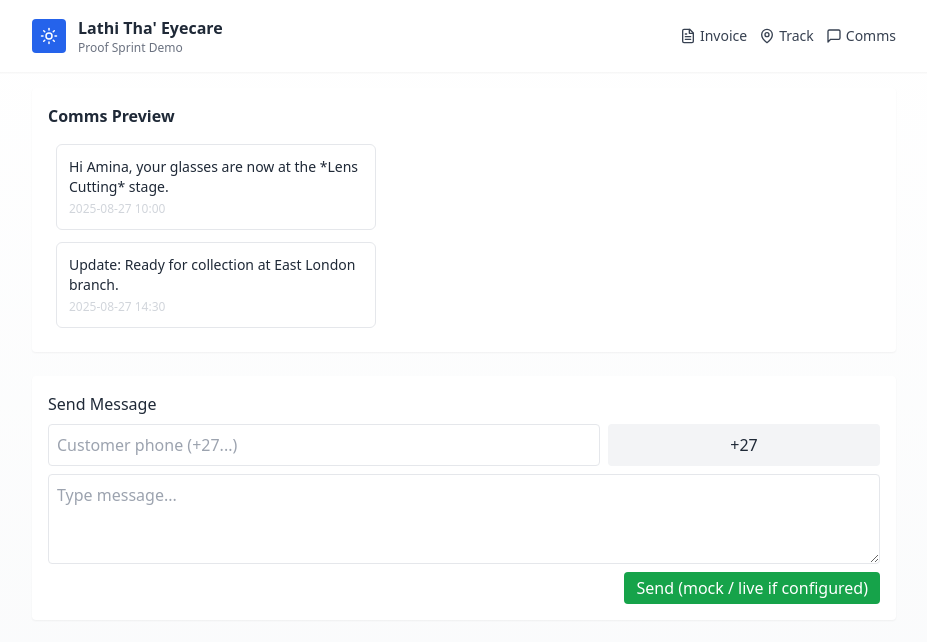
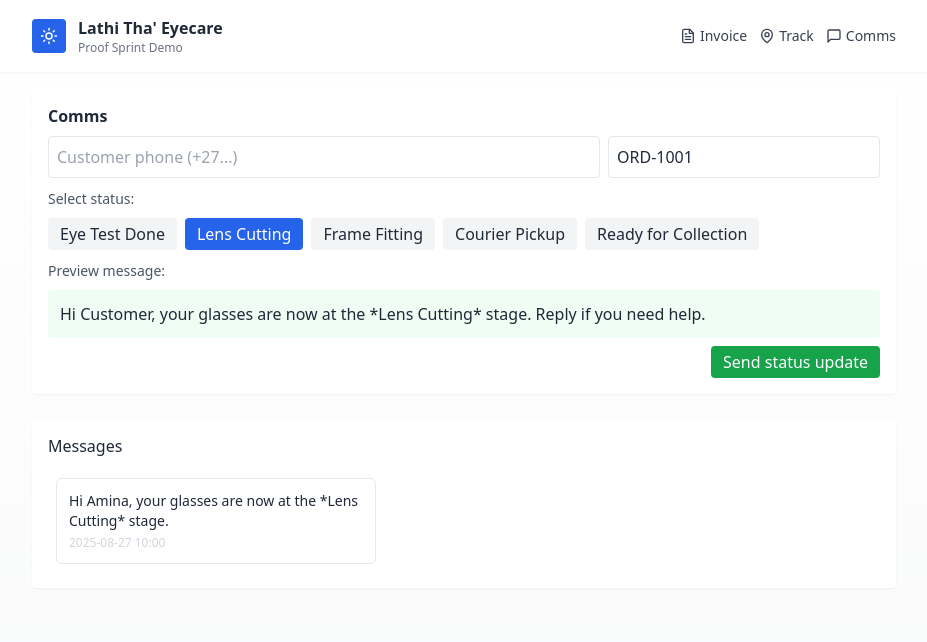
Before and after one commit to dev-thandabantu/lathitha-repo, a React (Vite) app: page /comms in a window 1280 px wide. Shown: the top 642 px of the page, without its empty margins (176-1103 px from the left). Built offline with nearby package versions, Linux system fonts and the light colour scheme.

Commit message:
feat(comms): status-driven templates, toasts, animated outgoing bubbles

```diff
--- /dev/null
+++ b/src/components/Toast.jsx
@@ -0,0 +1,19 @@
+import React, { useEffect } from 'react'
+
+export default function Toast({ message, type = 'info', onClose }){
+  useEffect(()=>{
+    if(!message) return
+    const t = setTimeout(()=> onClose && onClose(), 3000)
+    return ()=> clearTimeout(t)
+  }, [message])
+
+  if(!message) return null
+
+  const bg = type === 'error' ? 'bg-red-600' : type === 'success' ? 'bg-green-600' : 'bg-gray-800'
+
+  return (
+    <div className={`fixed bottom-6 right-6 ${bg} text-white px-4 py-2 rounded shadow`} role="status">
+      {message}
+    </div>
+  )
+}
--- a/src/views/CommsView.jsx
+++ b/src/views/CommsView.jsx
@@ -1,58 +1,98 @@
-import React, { useState } from 'react'
-import { motion } from 'framer-motion'
+import React, { useState, useRef } from 'react'
+import { motion, AnimatePresence } from 'framer-motion'
+import Toast from '../components/Toast'
+
+const statuses = [
+  'Eye Test Done',
+  'Lens Cutting',
+  'Frame Fitting',
+  'Courier Pickup',
+  'Ready for Collection'
+]
+
+function template(status, name='Customer'){
+  return `Hi ${name}, your glasses are now at the *${status}* stage. Reply if you need help.`
+}
 
 export default function CommsView(){
   const [messages, setMessages] = useState([
-    { id:1, text: "Hi Amina, your glasses are now at the *Lens Cutting* stage.", time: '2025-08-27 10:00', outgoing: false },
-    { id:2, text: "Update: Ready for collection at East London branch.", time: '2025-08-27 14:30', outgoing: false }
+    { id:1, text: "Hi Amina, your glasses are now at the *Lens Cutting* stage.", time: '2025-08-27 10:00', outgoing: false }
   ])
-  const [text, setText] = useState('')
   const [to, setTo] = useState('')
+  const [orderId, setOrderId] = useState('ORD-1001')
+  const [selectedStatus, setSelectedStatus] = useState(statuses[1])
+  const [toast, setToast] = useState(null)
   const [sending, setSending] = useState(false)
+  const listRef = useRef(null)
 
-  async function send(){
-    if(!text) return
-    const msg = { id: Date.now(), text, time: new Date().toLocaleString(), outgoing: true }
+  function pushMessage(text, outgoing=true){
+    const msg = { id: Date.now(), text, time: new Date().toLocaleString(), outgoing }
     setMessages(prev=>[...prev, msg])
-    setText('')
-    // try live send if server configured
+    // scroll to bottom on new message
+    setTimeout(()=>{
+      if(listRef.current) listRef.current.scrollTop = listRef.current.scrollHeight
+    }, 60)
+  }
+
+  async function sendStatus(){
+    const name = 'Customer' // could be looked up from order
+    const body = template(selectedStatus, name)
+    setToast('Sending...')
     setSending(true)
+    pushMessage(body, true)
+
     try{
-      const res = await fetch('/send-whatsapp', { method: 'POST', headers: { 'content-type':'application/json' }, body: JSON.stringify({ to, body: msg.text }) })
-      if(!res.ok){
-        // ignore; keep mock message
-        console.warn('live send failed')
-      }
+      const res = await fetch('/send-whatsapp', { method: 'POST', headers: { 'content-type':'application/json' }, body: JSON.stringify({ to, body }) })
+      if(!res.ok) throw new Error('server error')
+      setToast('Sent ✅')
     }catch(err){
-      // fetch failed; still fine for demo
-      console.warn('live send error', err.message)
+      console.warn('send failed', err.message)
+      setToast('Error ❌')
     }
     setSending(false)
   }
 
   return (
     <motion.div initial={{opacity:0, y:8}} animate={{opacity:1, y:0}} exit={{opacity:0, y:-8}} className="space-y-6">
+      <Toast message={toast} onClose={()=>setToast(null)} />
+
       <section className="bg-white p-4 rounded shadow-sm">
-        <h2 className="font-semibold mb-2">Comms Preview</h2>
-        <div className="space-y-3 max-h-80 overflow-y-auto p-2">
-          {messages.map(m=> (
-            <div key={m.id} className={`${m.outgoing? 'ml-auto bg-blue-600 text-white' : 'bg-white border'} max-w-xs p-3 rounded-md`}>
-              <div className="text-sm">{m.text}</div>
-              <div className="text-xs text-gray-300 mt-1">{m.time}</div>
+        <h2 className="font-semibold mb-2">Comms</h2>
+        <div className="grid grid-cols-1 sm:grid-cols-3 gap-2">
+          <input placeholder="Customer phone (+27...)" className="p-2 border rounded col-span-1 sm:col-span-2" value={to} onChange={e=>setTo(e.target.value)} />
+          <input value={orderId} onChange={e=>setOrderId(e.target.value)} className="p-2 border rounded" />
+
+          <div className="sm:col-span-3">
+            <label className="text-sm text-gray-600">Select status:</label>
+            <div className="mt-2 flex gap-2 flex-wrap">
+              {statuses.map(s=> (
+                <button key={s} onClick={()=>setSelectedStatus(s)} className={`px-3 py-1 rounded ${selectedStatus===s? 'bg-blue-600 text-white' : 'bg-gray-100'}`}>{s}</button>
+              ))}
             </div>
-          ))}
+          </div>
+
+          <div className="sm:col-span-3">
+            <label className="text-sm text-gray-600">Preview message:</label>
+            <div className="mt-2 p-3 bg-green-50 rounded">{template(selectedStatus)}</div>
+          </div>
+
+          <div className="sm:col-span-3 flex items-center justify-end gap-2">
+            <button onClick={sendStatus} disabled={sending} className="bg-green-600 text-white px-3 py-1 rounded">{sending? 'Sending...' : 'Send status update'}</button>
+          </div>
         </div>
       </section>
 
       <section className="bg-white p-4 rounded shadow-sm">
-        <h3 className="font-medium">Send Message</h3>
-        <div className="mt-2 grid grid-cols-1 sm:grid-cols-3 gap-2">
-          <input placeholder="Customer phone (+27...)" className="p-2 border rounded col-span-1 sm:col-span-2" value={to} onChange={e=>setTo(e.target.value)} />
-          <button className="px-3 py-1 bg-gray-100 rounded" onClick={()=>setTo('+27')}>+27</button>
-          <textarea value={text} onChange={e=>setText(e.target.value)} placeholder="Type message..." className="p-2 border rounded col-span-1 sm:col-span-3" rows={3} />
-          <div className="sm:col-span-3 flex items-center justify-end gap-2">
-            <button onClick={send} disabled={sending} className="bg-green-600 text-white px-3 py-1 rounded">{sending? 'Sending...' : 'Send (mock / live if configured)'}</button>
-          </div>
+        <h3 className="font-medium">Messages</h3>
+        <div ref={listRef} className="mt-3 space-y-3 max-h-80 overflow-y-auto p-2">
+          <AnimatePresence initial={false}>
+            {messages.map(m=> (
+              <motion.div key={m.id} initial={{opacity:0, x:50}} animate={{opacity:1, x:0}} exit={{opacity:0, x:50}} className={`max-w-xs p-3 rounded-md ${m.outgoing? 'ml-auto bg-blue-600 text-white' : 'bg-white border'}`}>
+                <div className="text-sm whitespace-pre-wrap">{m.text}</div>
+                <div className="text-xs text-gray-300 mt-1">{m.time}</div>
+              </motion.div>
+            ))}
+          </AnimatePresence>
         </div>
       </section>
     </motion.div>
```
